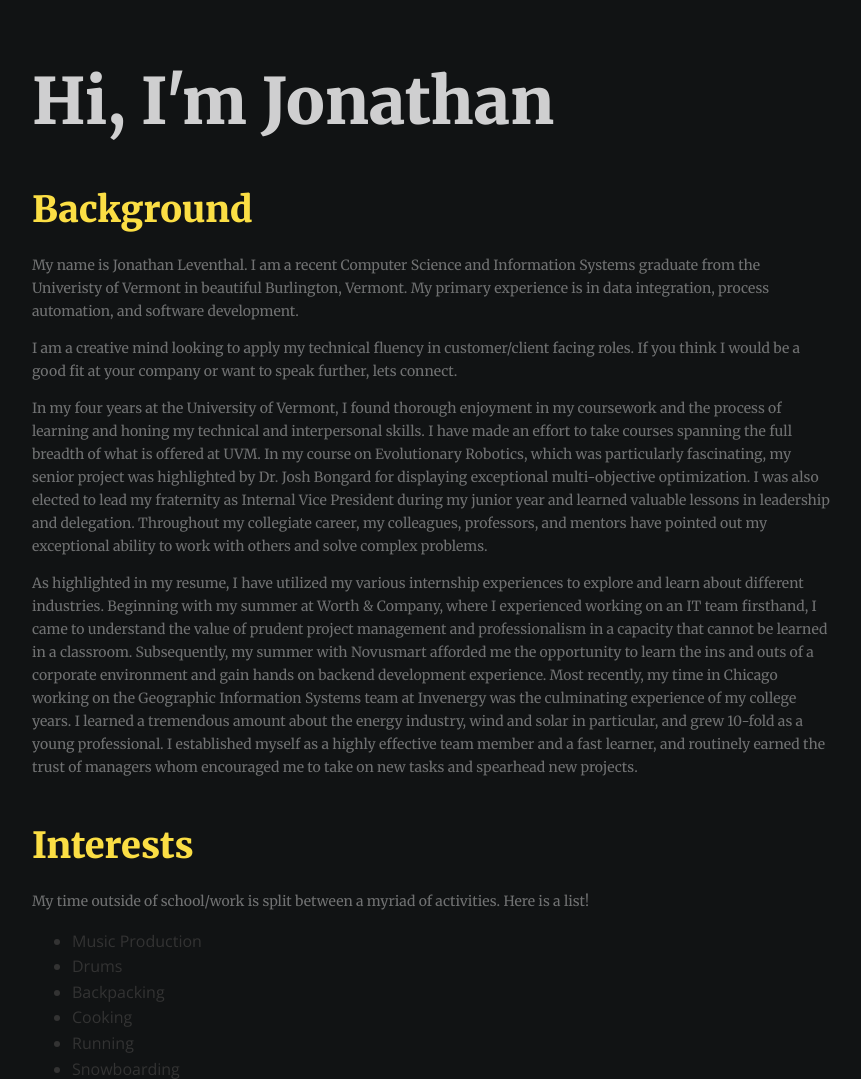
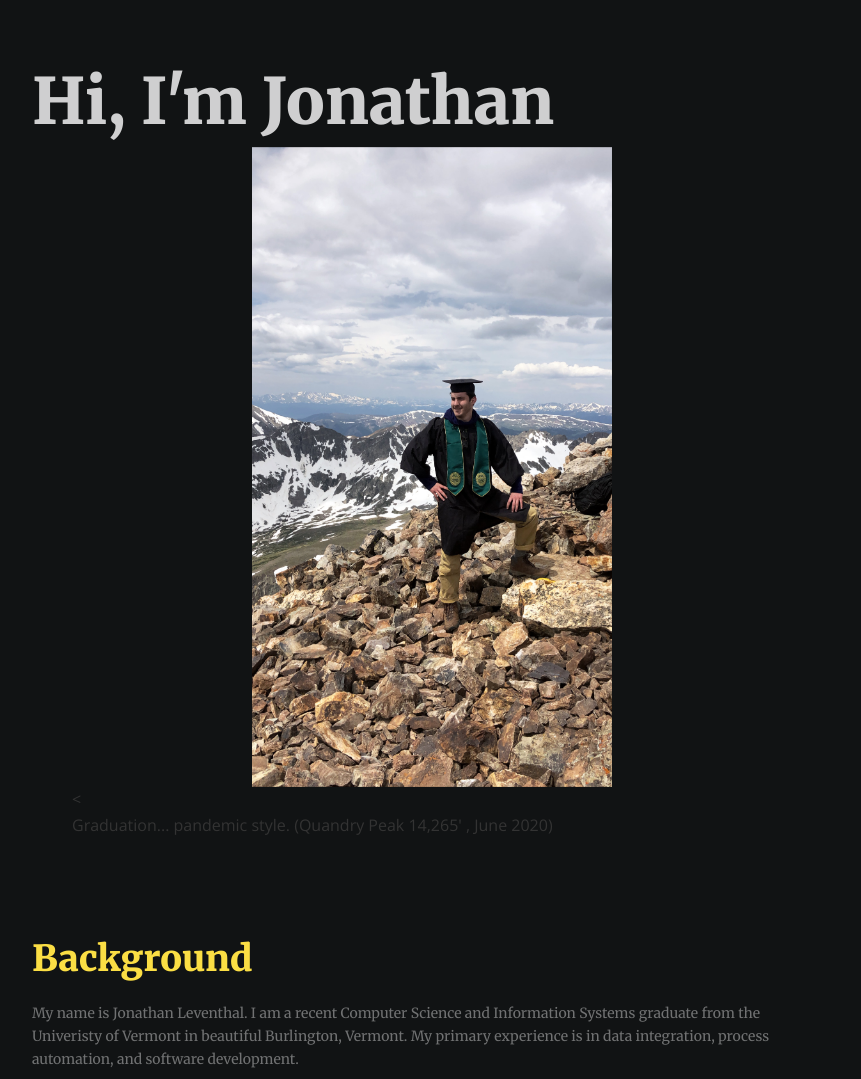
Before and after one commit to jonathanlev/site-jdlev, a Flask app: page / in a window 1280 px wide. Shown: the part 50-1129 px from the top of the page, without its empty margins (208-1069 px from the left). Run offline with Flask 2, Linux system fonts and the light colour scheme; some libraries are stand-ins or nearby versions.

Commit message:
graduation picture addition

```diff
--- a/templates/home.html
+++ b/templates/home.html
@@ -2,6 +2,11 @@
 <div class ="container">
   <br>
   <span class = "bigname">Hi, I'm Jonathan</span>
+
+  <figure>
+    <img src="../static/grad-pic.JPG" alt="Graduation... pandemic style. (Quandry Peak 14,265' , June 2020)">
+    <<figcaption>Graduation... pandemic style. (Quandry Peak 14,265' , June 2020)</figcaption>
+  </figure>
   <br>
   <br>
   <br>
```
Also changed, not shown: static/grad-pic.JPG (added).
